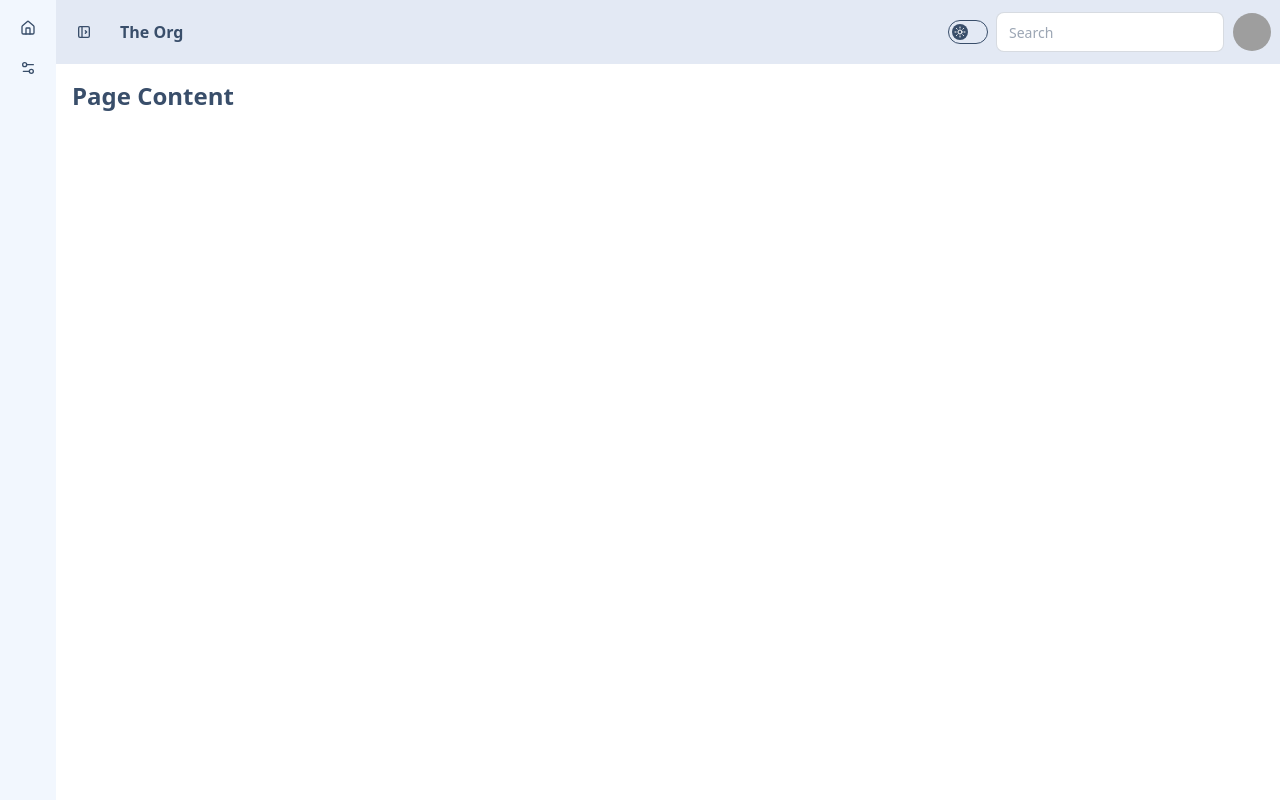
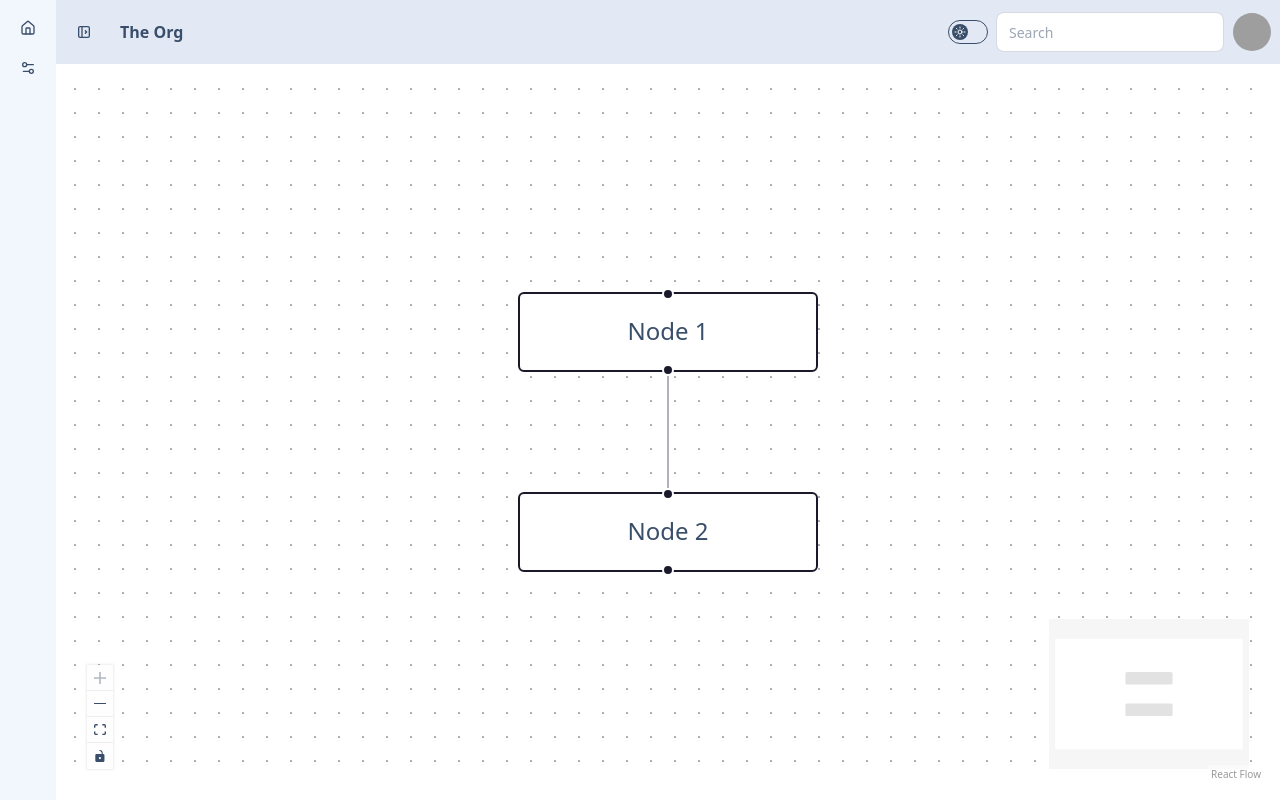
Before and after one commit to RaphCodec/the-org, a React (Vite) app: page / in a window 1280 px wide. Built offline with nearby package versions, Linux system fonts and the light colour scheme; grey boxes are pictures that could not be loaded.

Commit message:
feat(xyflow): add xyflow to use as the base of the org chart
edit the ui to make sure that the minimap and view controls fon't go off screen

```diff
--- a/package.json
+++ b/package.json
@@ -11,6 +11,7 @@
   },
   "dependencies": {
     "@tailwindcss/vite": "^4.1.18",
+    "@xyflow/react": "^12.10.0",
     "daisyui": "^5.5.14",
     "react": "^19.2.0",
     "react-dom": "^19.2.0",
--- a/src/App.tsx
+++ b/src/App.tsx
@@ -1,9 +1,48 @@
 import AppLayout from "./components/AppLayout"
+import { useState, useCallback } from 'react';
+import { Background,
+  Controls,
+  MiniMap,ReactFlow, applyNodeChanges, applyEdgeChanges, addEdge } from '@xyflow/react';
+import '@xyflow/react/dist/style.css';
+
+const initialNodes = [
+  { id: 'n1', position: { x: 0, y: 0 }, data: { label: 'Node 1' } },
+  { id: 'n2', position: { x: 0, y: 100 }, data: { label: 'Node 2' } },
+];
+const initialEdges = [{ id: 'n1-n2', source: 'n1', target: 'n2' }];
 
 export default function App() {
+  const [nodes, setNodes] = useState(initialNodes);
+  const [edges, setEdges] = useState(initialEdges);
+
+  const onNodesChange = useCallback(
+    (changes) => setNodes((nodesSnapshot) => applyNodeChanges(changes, nodesSnapshot)),
+    [],
+  );
+  const onEdgesChange = useCallback(
+    (changes) => setEdges((edgesSnapshot) => applyEdgeChanges(changes, edgesSnapshot)),
+    [],
+  );
+  const onConnect = useCallback(
+    (params) => setEdges((edgesSnapshot) => addEdge(params, edgesSnapshot)),
+    [],
+  );
   return (
     <AppLayout>
-      <h1 className="text-2xl font-bold">Page Content</h1>
+       <div className="w-full h-full">
+      <ReactFlow
+        nodes={nodes}
+        edges={edges}
+        onNodesChange={onNodesChange}
+        onEdgesChange={onEdgesChange}
+        onConnect={onConnect}
+        fitView
+      >
+        <Controls />
+        <MiniMap />
+        <Background variant="dots" gap={12} size={1} />
+      </ReactFlow>
+    </div>
     </AppLayout>
   )
 }
--- a/src/components/AppLayout.tsx
+++ b/src/components/AppLayout.tsx
@@ -2,9 +2,9 @@ import ThemeToggle from "./ThemeToggle"
 
 export default function AppLayout({ children }: { children: React.ReactNode }) {
   return (
-    <div className="drawer lg:drawer-open">
+    <div className="drawer lg:drawer-open h-screen">
       <input id="my-drawer-4" type="checkbox" className="drawer-toggle" />
-      <div className="drawer-content">
+      <div className="drawer-content flex flex-col h-screen">
         {/* Navbar */}
         <nav className="navbar w-full bg-base-300">
           {/* LEFT */}
@@ -67,7 +67,7 @@ export default function AppLayout({ children }: { children: React.ReactNode }) {
 
 
         {/* Page content here */}
-        <div className="p-4">{children}</div>
+        <div className="p-4 flex-1 overflow-y-auto">{children}</div>
       </div>
 
       <div className="drawer-side is-drawer-close:overflow-visible">
```
Also changed, not shown: 1 other file (tests, documents, lock files or other folders).
